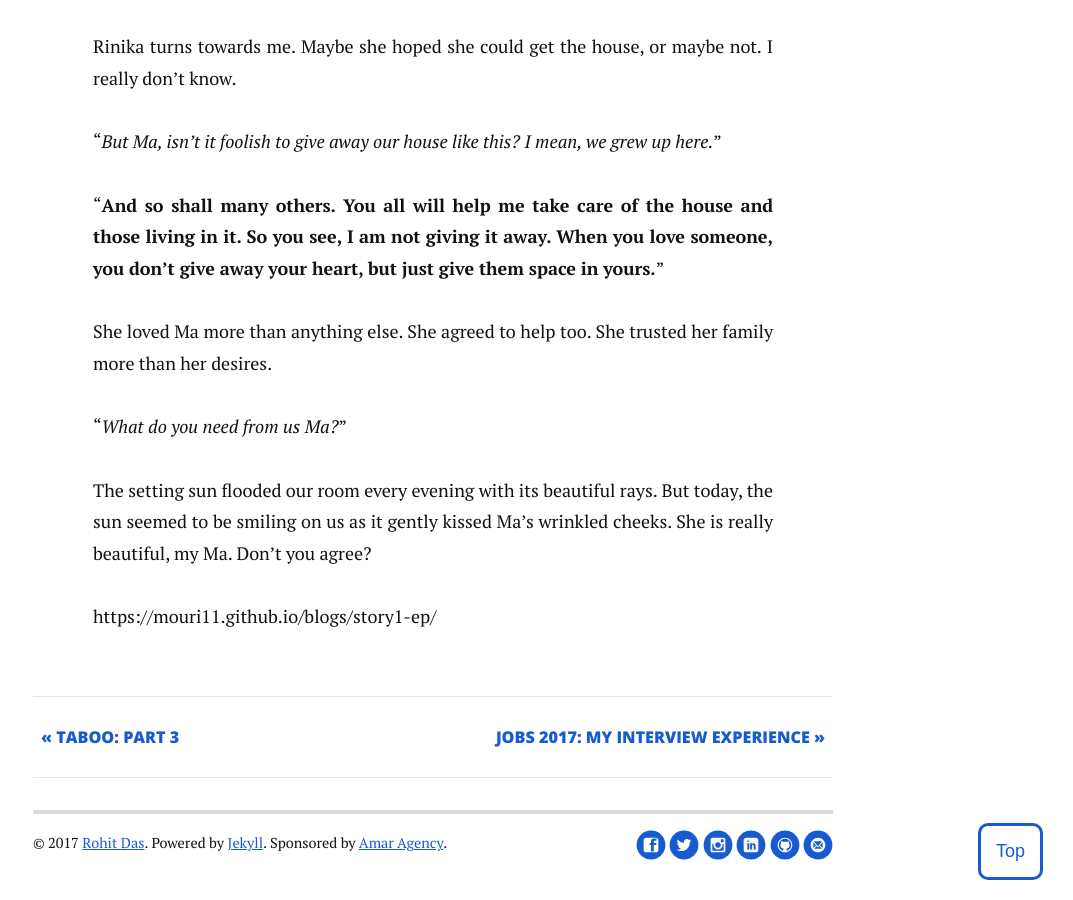
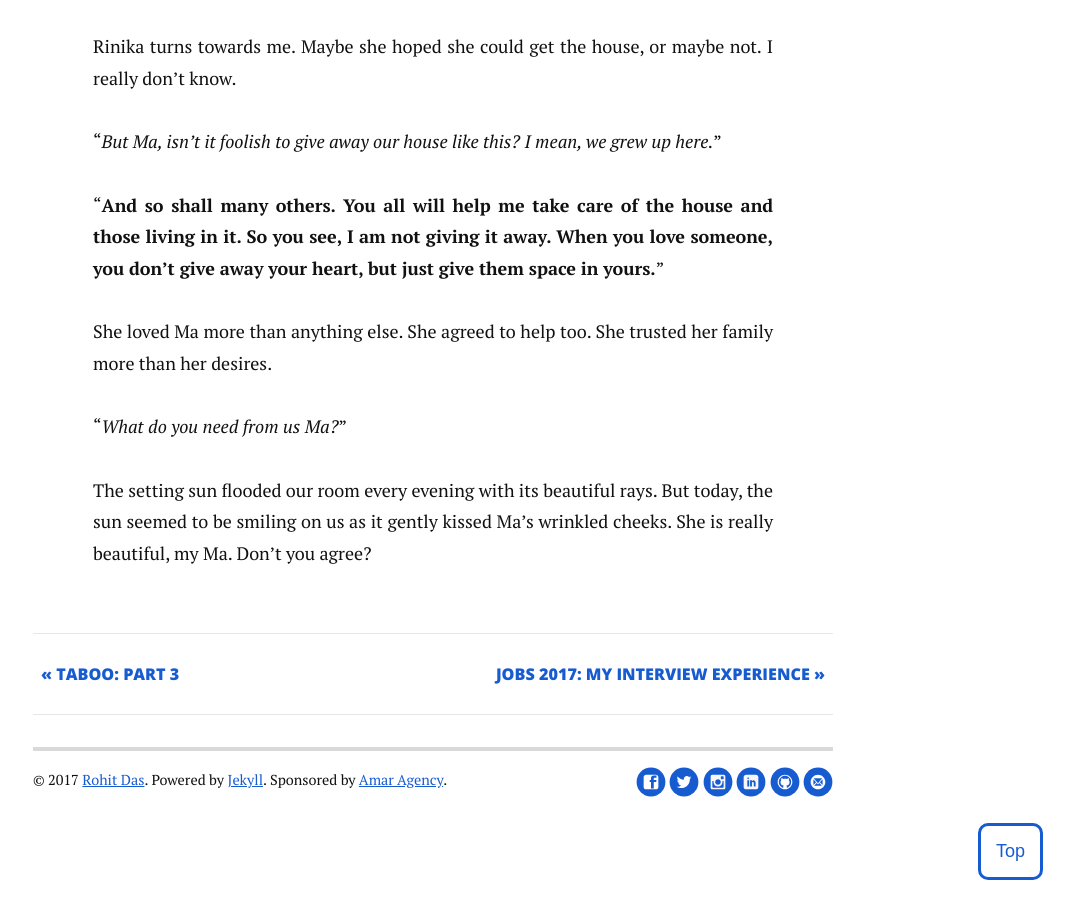
Before and after one commit to mouri11/blogs, a Jekyll site: the page built from _posts/2017-07-27-story1-ep.markdown, in a window 1280 px wide and 900 px high, scrolled down 1974 px. Shown: the whole window, without its empty margins (207-1280 px from the left). Built offline with Jekyll 4.4.1, drawn with Linux system fonts in a browser that asks for light colours; nearby versions of some CDN libraries; comment, search, counter and statistics services are not loaded.

Commit message:
Minor Changes
Signed-off-by: Rohit Das <rohit.das950@gmail.com>

```diff
--- a/_includes/disqus.html
+++ b/_includes/disqus.html
@@ -20,4 +20,4 @@ s.setAttribute('data-timestamp', +new Date());
 </script>
 <noscript>Please enable JavaScript to view the <a href="https://disqus.com/?ref_noscript">comments powered by Disqus.</a></noscript>
 
-<p>{{ page.url | prepend: site.url }}</p>
+<!--p>{{ page.url | prepend: site.url }}</p-->
```
